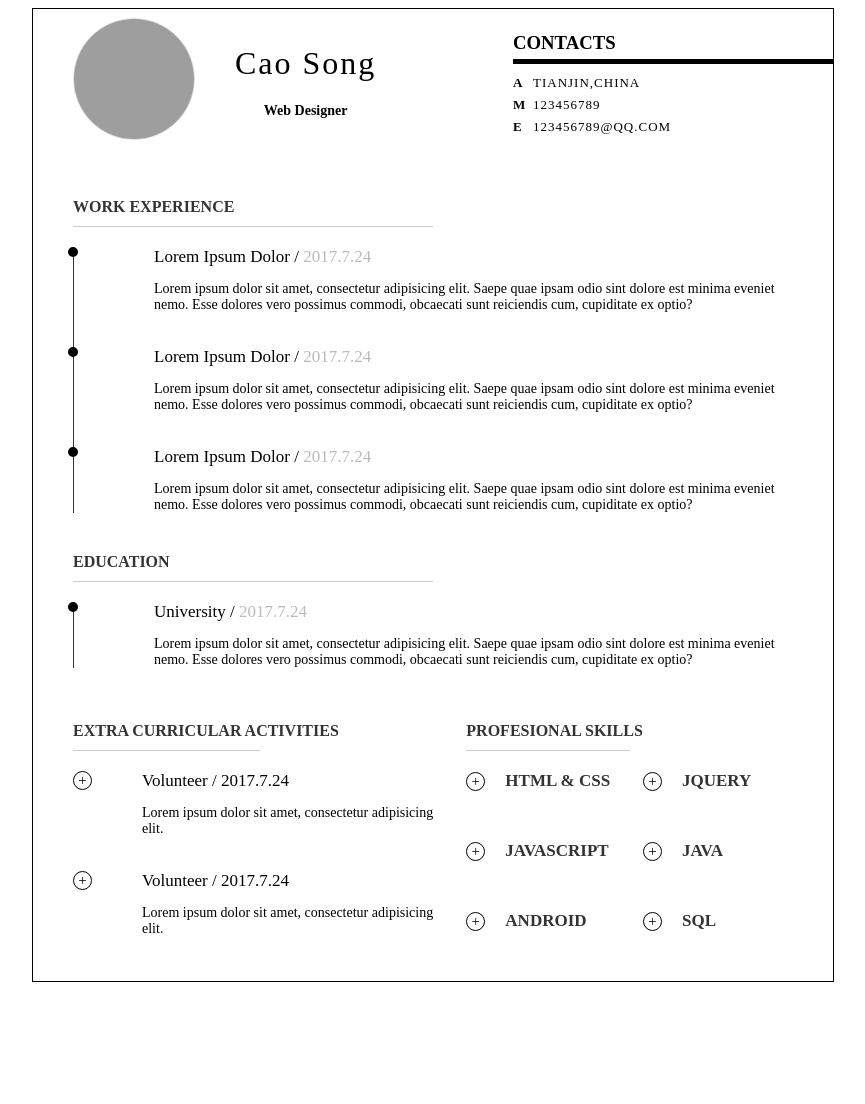
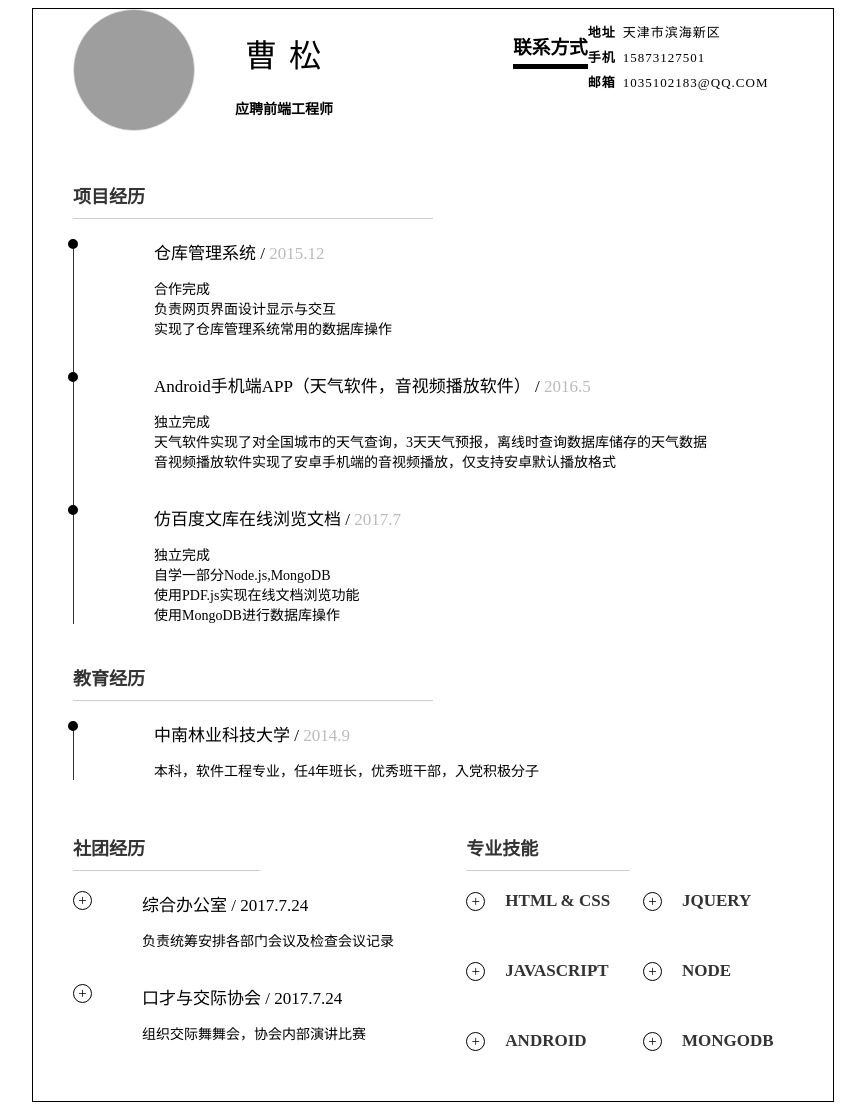
Before and after one commit to basd1995/layouts-library, a plain HTML site: page CV/index.html in a window 1280 px wide. Shown: the whole page, without its empty margins (207-1072 px from the left). Before the commit the page ends 990 px from the top, so only its background shows below. Drawn offline with Linux system fonts and the light colour scheme; grey boxes are pictures that could not be loaded.

Commit message:
new CV 17.9.21

```diff
--- a/CV/index.html
+++ b/CV/index.html
@@ -11,78 +11,78 @@
             <div class="foreword">
                 <img src="http://otfzvdrs5.bkt.clouddn.com/user.JPG" alt="">
                 <div class="name">
-                    <h1>Cao Song</h1>
-                    <p>Web Designer</p>
+                    <h1>曹 松</h1>
+                    <p>应聘前端工程师</p>
                 </div>
             </div>
             <div class="contacts">
-                <h3>contacts</h3>
+                <h3>联系方式</h3>
                 <div class="way">
-                    <a href=""><span>A</span>Tianjin,CHINA</a>
-                    <a href=""><span>M</span>123456789</a>
-                    <a href=""><span>E</span>123456789@qq.com</a>
+                    <a href=""><span>地址</span>天津市滨海新区</a>
+                    <a href=""><span>手机</span>15873127501</a>
+                    <a href=""><span>邮箱</span>1035102183@qq.com</a>
                 </div>
             </div>
         </header>
         <main>
             <div class="work">
-                <h2>work experience</h2>
+                <h2>项目经历</h2>
                 <div class="hr"></div>
                 <div class="exp">
-                    <h3>Lorem ipsum dolor / <span class="during">2017.7.24</span></h3>
-                    <p>Lorem ipsum dolor sit amet, consectetur adipisicing elit. Saepe quae ipsam odio sint dolore est minima eveniet nemo. Esse dolores vero possimus commodi, obcaecati sunt reiciendis cum, cupiditate ex optio?</p>
+                    <h3>仓库管理系统 / <span class="during">2015.12</span></h3>
+                    <p>合作完成<br>负责网页界面设计显示与交互<br>实现了仓库管理系统常用的数据库操作</p>
                     <span class="circle"></span>
                 </div>
                 <div class="exp">
-                    <h3>Lorem ipsum dolor / <span class="during">2017.7.24</span></h3>
-                    <p>Lorem ipsum dolor sit amet, consectetur adipisicing elit. Saepe quae ipsam odio sint dolore est minima eveniet nemo. Esse dolores vero possimus commodi, obcaecati sunt reiciendis cum, cupiditate ex optio?</p>
+                    <h3>android手机端APP（天气软件，音视频播放软件） / <span class="during">2016.5</span></h3>
+                    <p>独立完成<br>天气软件实现了对全国城市的天气查询，3天天气预报，离线时查询数据库储存的天气数据<br>音视频播放软件实现了安卓手机端的音视频播放，仅支持安卓默认播放格式</p>
                     <span class="circle"></span>
                 </div>
                 <div class="exp">
-                    <h3>Lorem ipsum dolor / <span class="during">2017.7.24</span></h3>
-                    <p>Lorem ipsum dolor sit amet, consectetur adipisicing elit. Saepe quae ipsam odio sint dolore est minima eveniet nemo. Esse dolores vero possimus commodi, obcaecati sunt reiciendis cum, cupiditate ex optio?</p>
+                    <h3>仿百度文库在线浏览文档 / <span class="during">2017.7</span></h3>
+                    <p>独立完成<br>自学一部分Node.js,MongoDB<br>使用PDF.js实现在线文档浏览功能<br>使用MongoDB进行数据库操作</p>
                     <span class="circle"></span>
                 </div>
             </div>
             <div class="edu">
-                <h2>education</h2>
+                <h2>教育经历</h2>
                 <div class="hr"></div>
                 <div class="exp">
-                    <h3>university / <span class="during">2017.7.24</span></h3>
-                    <p>Lorem ipsum dolor sit amet, consectetur adipisicing elit. Saepe quae ipsam odio sint dolore est minima eveniet nemo. Esse dolores vero possimus commodi, obcaecati sunt reiciendis cum, cupiditate ex optio?</p>
+                    <h3>中南林业科技大学 / <span class="during">2014.9</span></h3>
+                    <p>本科，软件工程专业，任4年班长，优秀班干部，入党积极分子</p>
                     <span class="circle"></span>
                 </div>
             </div>
         </main>
         <footer>
             <div class="more">
-                <h2>extra curricular activities</h2>
+                <h2>社团经历</h2>
                 <div class="hr"></div>
                 <div class="active">
                   <div><span class="plus">+</span></div>
                    <div>
-                       <h3>volunteer / <span class="during">2017.7.24</span></h3>
-                       <p>Lorem ipsum dolor sit amet, consectetur adipisicing elit.</p>
+                       <h3>综合办公室  / <span class="during">2017.7.24</span></h3>
+                       <p>负责统筹安排各部门会议及检查会议记录</p>
                    </div>
                 </div>
                 <div class="active">
                   <div><span class="plus">+</span></div>
                   <div>
-                    <h3>volunteer / <span class="during">2017.7.24</span></h3>
-                    <p>Lorem ipsum dolor sit amet, consectetur adipisicing elit.</p>
+                    <h3>口才与交际协会 / <span class="during">2017.7.24</span></h3>
+                    <p>组织交际舞舞会，协会内部演讲比赛</p>
                   </div>
                 </div>
             </div>
             <div class="skills">
-                <h2>profesional skills</h2>
+                <h2>专业技能</h2>
                 <div class="hr"></div>
                 <div class="myskill">
                   <div><span class="plus">+</span><a>HTML & CSS</a></div>
                   <div><span class="plus">+</span><a>jquery</a></div>
                   <div><span class="plus">+</span><a>javascript</a></div>
-                  <div><span class="plus">+</span><a>java</a></div>
+                  <div><span class="plus">+</span><a>Node</a></div>
                   <div><span class="plus">+</span><a>android</a></div>
-                  <div><span class="plus">+</span><a>sql</a></div>
+                  <div><span class="plus">+</span><a>MongoDB</a></div>
                 </div>
             </div>
         </footer>
--- a/CV/main.css
+++ b/CV/main.css
@@ -54,6 +54,7 @@ header {
     padding: 5px 0;
     border-bottom: 5px solid;
     text-transform: uppercase;
+	  float: left;
 }
 
 .contacts .way {
@@ -71,8 +72,9 @@ header {
 .way a span {
     display: inline-block;
     font-weight: 600;
-    width: 20px;
+    width: 30px;
     text-transform: uppercase;
+    margin-right: 5px;
 }
 /*主体*/
 main {
@@ -88,6 +90,7 @@ footer h2 {
     font-size: 16px;
     color: #333;
     text-transform: uppercase;
+	  font-size: 18px;
 }
 
 .hr {
@@ -157,7 +160,7 @@ footer {
 
 .active {
     display: flex;
-    justify-content: space-between;
+    justify-content: flex-start;
     margin-bottom: 20px;
 }
 
```
